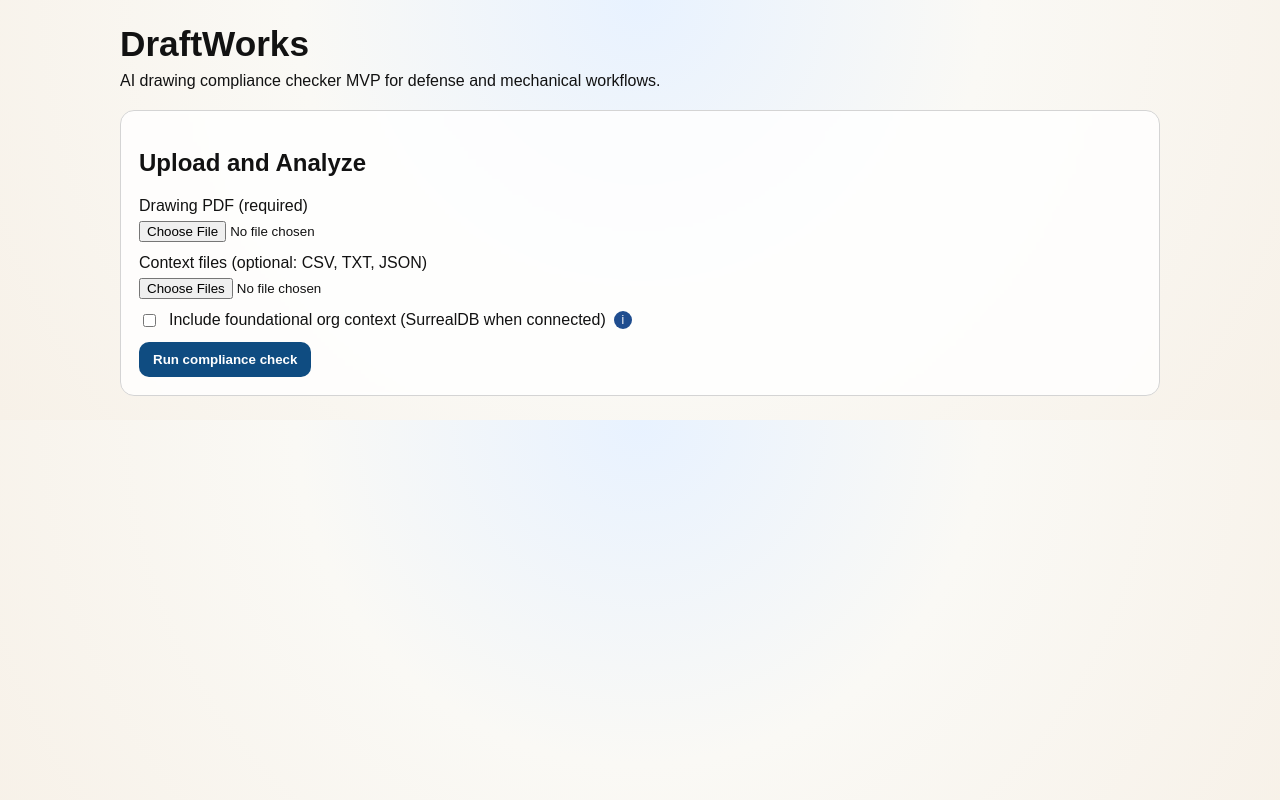
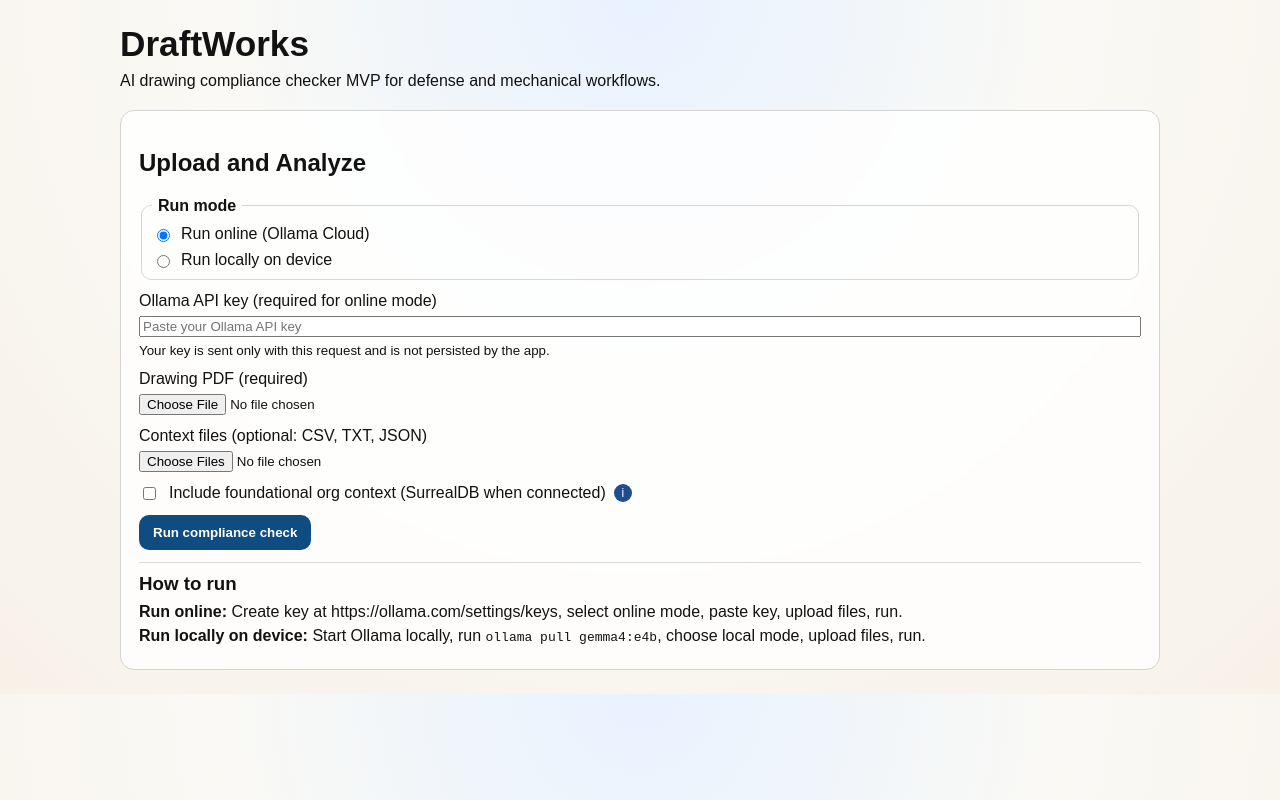
Before and after one commit to eperez28/DraftWorks, a React (Vite) app in the folder frontend/: page / in a window 1280 px wide. Built offline with nearby package versions, Linux system fonts and the light colour scheme.

Commit message:
Add online/local run modes with user-provided API key flow

```diff
--- a/frontend/src/App.tsx
+++ b/frontend/src/App.tsx
@@ -30,9 +30,11 @@
     pages_processed: number
     used_foundational_context: boolean
     context_files_count: number
+    inference_mode: 'online' | 'local'
     llm_enabled: boolean
     llm_used: boolean
     llm_model: string | null
+    llm_endpoint: string | null
     llm_error: string | null
   }
 }
@@ -41,6 +43,8 @@
   const [drawing, setDrawing] = useState<File | null>(null)
   const [contextFiles, setContextFiles] = useState<File[]>([])
   const [useFoundational, setUseFoundational] = useState(false)
+  const [inferenceMode, setInferenceMode] = useState<'online' | 'local'>('online')
+  const [userApiKey, setUserApiKey] = useState('')
   const [isLoading, setIsLoading] = useState(false)
   const [result, setResult] = useState<AnalysisResult | null>(null)
   const [error, setError] = useState<string | null>(null)
@@ -66,6 +70,10 @@
       setError('Please upload one drawing PDF first.')
       return
     }
+    if (inferenceMode === 'online' && !userApiKey.trim()) {
+      setError('Paste your Ollama API key to run in online mode.')
+      return
+    }
 
     setError(null)
     setIsLoading(true)
@@ -74,6 +82,10 @@
     const formData = new FormData()
     formData.append('drawing', drawing)
     formData.append('use_foundational_context', String(useFoundational))
+    formData.append('inference_mode', inferenceMode)
+    if (inferenceMode === 'online' && userApiKey.trim()) {
+      formData.append('ollama_api_key', userApiKey.trim())
+    }
     contextFiles.forEach((file) => formData.append('context_files', file))
 
     try {
@@ -106,6 +118,41 @@
       <section className="card">
         <h2>Upload and Analyze</h2>
         <form onSubmit={onSubmit} className="form-grid">
+          <fieldset className="mode-switch" aria-label="Inference mode">
+            <legend>Run mode</legend>
+            <label className="inline">
+              <input
+                type="radio"
+                name="inference_mode"
+                checked={inferenceMode === 'online'}
+                onChange={() => setInferenceMode('online')}
+              />
+              Run online (Ollama Cloud)
+            </label>
+            <label className="inline">
+              <input
+                type="radio"
+                name="inference_mode"
+                checked={inferenceMode === 'local'}
+                onChange={() => setInferenceMode('local')}
+              />
+              Run locally on device
+            </label>
+          </fieldset>
+
+          {inferenceMode === 'online' && (
+            <label>
+              Ollama API key (required for online mode)
+              <input
+                type="password"
+                placeholder="Paste your Ollama API key"
+                value={userApiKey}
+                onChange={(event) => setUserApiKey(event.target.value)}
+              />
+              <small>Your key is sent only with this request and is not persisted by the app.</small>
+            </label>
+          )}
+
           <label>
             Drawing PDF (required)
             <input type="file" accept="application/pdf" onChange={onDrawingChange} />
@@ -137,6 +184,11 @@
             {isLoading ? 'Analyzing…' : 'Run compliance check'}
           </button>
         </form>
+        <div className="instructions">
+          <h3>How to run</h3>
+          <p><strong>Run online:</strong> Create key at https://ollama.com/settings/keys, select online mode, paste key, upload files, run.</p>
+          <p><strong>Run locally on device:</strong> Start Ollama locally, run <code>ollama pull gemma4:e4b</code>, choose local mode, upload files, run.</p>
+        </div>
         {error && <p className="error">{error}</p>}
       </section>
 
@@ -148,8 +200,10 @@
             <span>Total issues: {result.issues.length}</span>
             <span>High/Critical: {severeCount}</span>
             <span>Sections detected: {result.sections_detected.join(', ') || 'none'}</span>
+            <span>Mode: {result.meta.inference_mode}</span>
             <span>LLM: {result.meta.llm_used ? `used (${result.meta.llm_model ?? 'unknown'})` : 'not used'}</span>
           </div>
+          {result.meta.llm_endpoint && <p>Endpoint: {result.meta.llm_endpoint}</p>}
           {result.meta.llm_error && <p className="error">LLM fallback: {result.meta.llm_error}</p>}
 
           <table>
--- a/frontend/src/styles.css
+++ b/frontend/src/styles.css
@@ -37,9 +37,28 @@
   gap: 12px;
 }
 
+.mode-switch {
+  border: 1px solid #d7d7d7;
+  border-radius: 10px;
+  padding: 10px;
+  display: grid;
+  gap: 8px;
+}
+
+.mode-switch legend {
+  font-weight: 700;
+  padding: 0 6px;
+}
+
 label {
   display: grid;
   gap: 6px;
+}
+
+.inline {
+  display: flex;
+  align-items: center;
+  gap: 8px;
 }
 
 .checkbox-row {
@@ -86,6 +105,20 @@
   margin-top: 8px;
 }
 
+.instructions {
+  margin-top: 12px;
+  border-top: 1px solid #d9d9d9;
+  padding-top: 10px;
+}
+
+.instructions h3 {
+  margin: 0 0 8px;
+}
+
+.instructions p {
+  margin: 6px 0;
+}
+
 .kpis {
   display: flex;
   gap: 18px;
```
Also changed, not shown: 2 other files (tests, documents, lock files or other folders).
